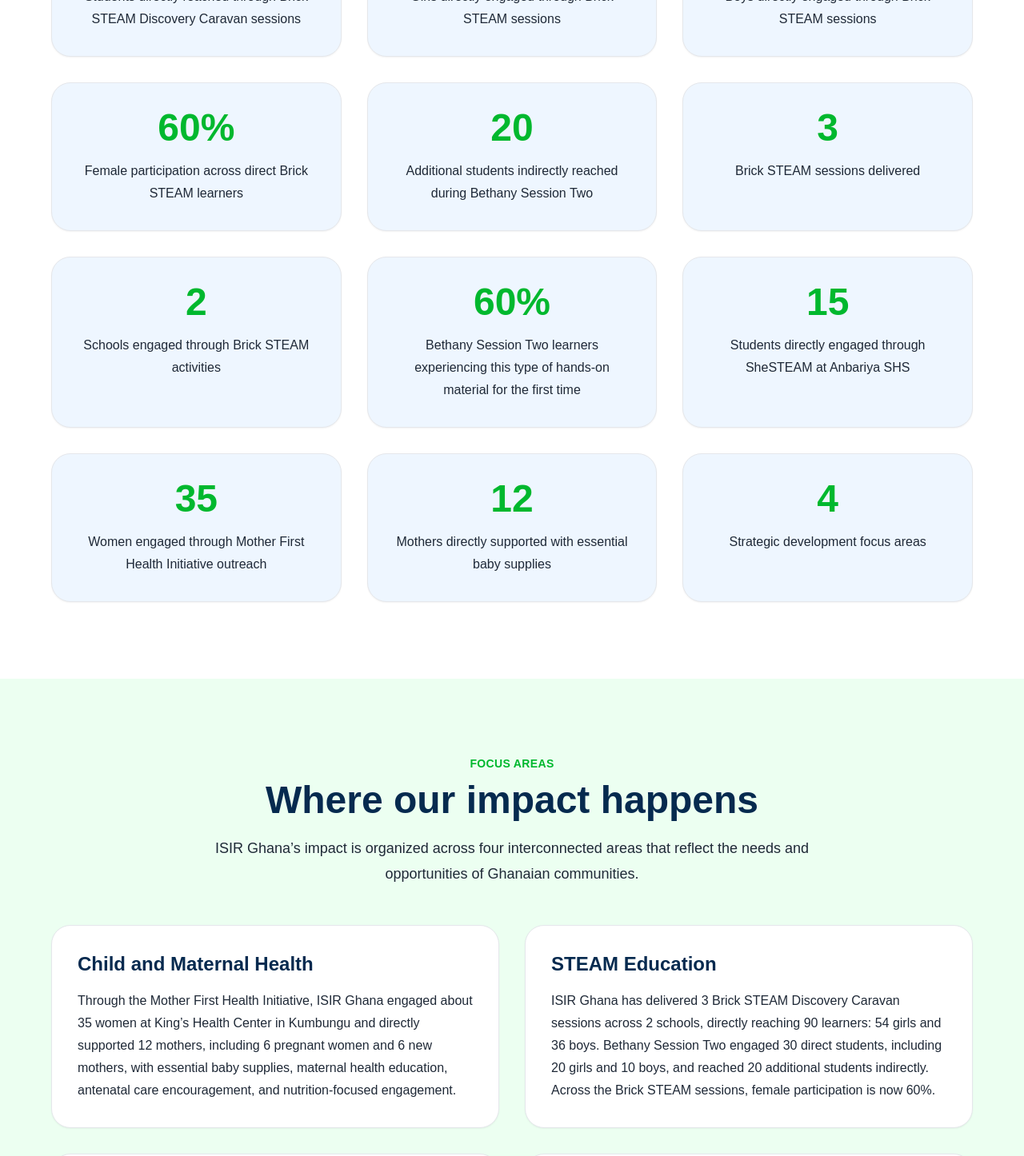
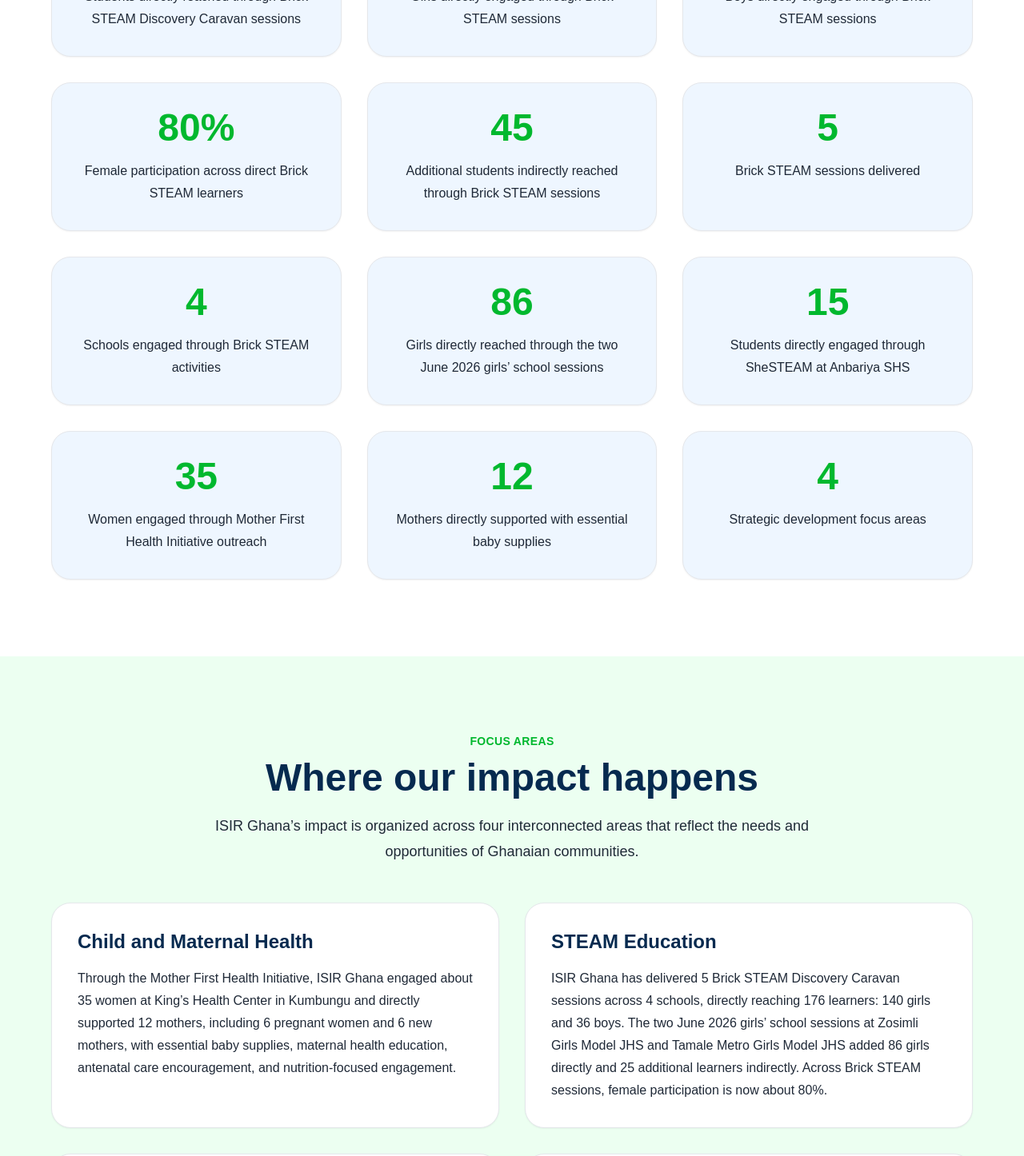
Before and after one commit to rashidasp28/isir-ghana-website, a Next.js app: page /impact in a window 1280 px wide. Shown: the part 1060-2506 px from the top of the page at 80% size. Built offline with nearby package versions, Linux system fonts and the light colour scheme.

Commit message:
Update impact page after Zosimli and Tamale Metro sessions

```diff
--- a/app/impact/page.tsx
+++ b/app/impact/page.tsx
@@ -5,14 +5,14 @@ import Footer from '@/components/Footer'
 import SectionHeader from '@/components/SectionHeader'
 
 const counters = [
-  ['90', 'Students directly reached through Brick STEAM Discovery Caravan sessions'],
-  ['54', 'Girls directly engaged through Brick STEAM sessions'],
+  ['176', 'Students directly reached through Brick STEAM Discovery Caravan sessions'],
+  ['140', 'Girls directly engaged through Brick STEAM sessions'],
   ['36', 'Boys directly engaged through Brick STEAM sessions'],
-  ['60%', 'Female participation across direct Brick STEAM learners'],
-  ['20', 'Additional students indirectly reached during Bethany Session Two'],
-  ['3', 'Brick STEAM sessions delivered'],
-  ['2', 'Schools engaged through Brick STEAM activities'],
-  ['60%', 'Bethany Session Two learners experiencing this type of hands-on material for the first time'],
+  ['80%', 'Female participation across direct Brick STEAM learners'],
+  ['45', 'Additional students indirectly reached through Brick STEAM sessions'],
+  ['5', 'Brick STEAM sessions delivered'],
+  ['4', 'Schools engaged through Brick STEAM activities'],
+  ['86', 'Girls directly reached through the two June 2026 girls’ school sessions'],
   ['15', 'Students directly engaged through SheSTEAM at Anbariya SHS'],
   ['35', 'Women engaged through Mother First Health Initiative outreach'],
   ['12', 'Mothers directly supported with essential baby supplies'],
@@ -28,7 +28,7 @@ const areas = [
   {
     title: 'STEAM Education',
     description:
-      'ISIR Ghana has delivered 3 Brick STEAM Discovery Caravan sessions across 2 schools, directly reaching 90 learners: 54 girls and 36 boys. Bethany Session Two engaged 30 direct students, including 20 girls and 10 boys, and reached 20 additional students indirectly. Across the Brick STEAM sessions, female participation is now 60%.',
+      'ISIR Ghana has delivered 5 Brick STEAM Discovery Caravan sessions across 4 schools, directly reaching 176 learners: 140 girls and 36 boys. The two June 2026 girls’ school sessions at Zosimli Girls Model JHS and Tamale Metro Girls Model JHS added 86 girls directly and 25 additional learners indirectly. Across Brick STEAM sessions, female participation is now about 80%.',
   },
   {
     title: 'Agriculture',
@@ -45,9 +45,9 @@ const areas = [
 const programEvidence = [
   {
     title: 'Brick STEAM Discovery Caravan',
-    metrics: '3 sessions | 90 direct learners | 54 girls | 36 boys | 60% female participation | 20 indirect learners from Session Two',
+    metrics: '5 sessions | 176 direct learners | 140 girls | 36 boys | 80% female participation | 45 indirect learners | 4 schools',
     description:
-      'Sessions have been delivered at Bethany MA JHS and The Kings School, using LEGO-based learning to strengthen creativity, teamwork, engineering thinking, problem-solving, and learner confidence.',
+      'Sessions have been delivered at Bethany MA JHS, The Kings School, Zosimli Girls Model JHS, and Tamale Metro Girls Model JHS, using LEGO-based learning to strengthen creativity, teamwork, engineering thinking, problem-solving, and learner confidence.',
   },
   {
     title: 'SheSTEAM Ghana',
@@ -71,16 +71,16 @@ const programEvidence = [
 
 const impactVisuals = [
   {
-    image: '/images/field/brick-steam-1.jpg',
-    title: 'STEAM Education Outreach',
+    image: '/images/news/zosimli-girls-model-jhs.PNG',
+    title: 'Girls in STEAM at Zosimli Girls Model JHS',
+  },
+  {
+    image: '/images/news/tamale-metro-girls-model-jhs.PNG',
+    title: 'Brick STEAM at Tamale Metro Girls Model JHS',
   },
   {
     image: '/images/field/health-outreach-1.jpg',
     title: 'Maternal Health Community Engagement',
-  },
-  {
-    image: '/images/field/community-engagement-1.jpeg',
-    title: 'Community Participation and Learning',
   },
 ]
 
```
